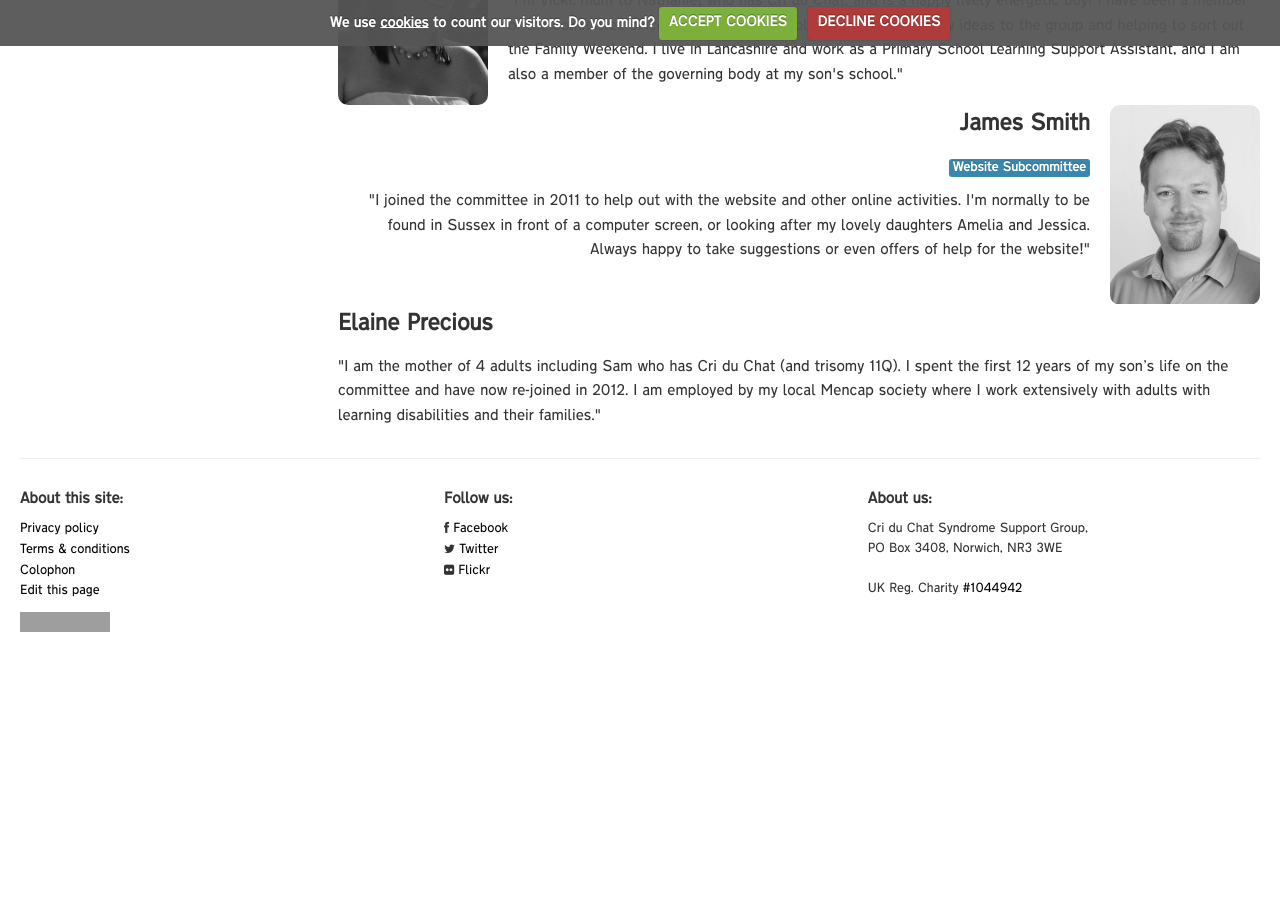
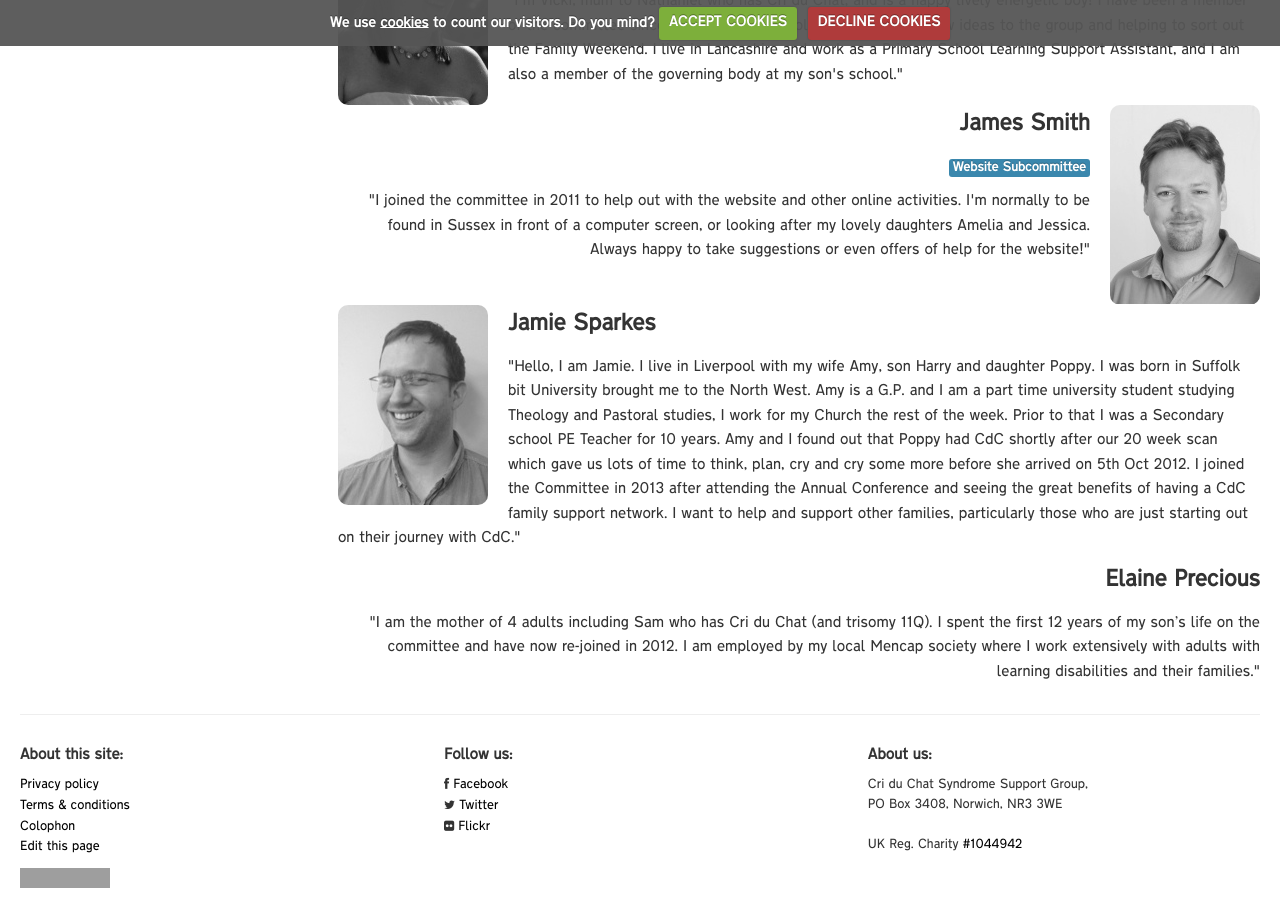
Before and after one commit to lucyjanetetlow/cdcssg.github.io, a Jekyll site: the page built from about/committee.html, in a window 1280 px wide and 900 px high, scrolled down 1647 px. Built offline with Jekyll 4.4.1, drawn with Linux system fonts in a browser that asks for light colours; before the commit the page ends 2291 px from its top, so only the background shows below that; grey boxes are pictures that could not be loaded.

Commit message:
Add jamie to committee page

```diff
--- a/about/committee.html
+++ b/about/committee.html
@@ -127,6 +127,18 @@ keywords:
   </div>
 
   <div>
+    <img src="/img/committee/jamie.jpg" alt="Jamie Sparkes">
+    <h2>Jamie Sparkes</h2>
+    <p>
+      "Hello, I am Jamie. I live in Liverpool with my wife Amy, son Harry and daughter Poppy. I was born in Suffolk bit University brought me to the North West.
+Amy is a G.P. and I am a part time university student studying Theology and Pastoral studies, I work for my Church the rest of the week. Prior to that I was a Secondary school PE Teacher for 10 years.
+Amy and I found out that Poppy had CdC shortly after our 20 week scan which gave us lots of time to think, plan, cry and cry some more before she arrived on 5th Oct 2012.
+I joined the Committee in 2013 after attending the Annual Conference and seeing the great benefits of having a CdC family support network.
+I want to help and support other families, particularly those who are just starting out on their journey with CdC."
+    </p>
+  </div>
+
+  <div>
     <h2>Elaine Precious</h2>
     <p>
       "I am the mother of 4 adults including Sam who has Cri du Chat (and trisomy
```
Also changed, not shown: img/committee/jamie.jpg (added).
